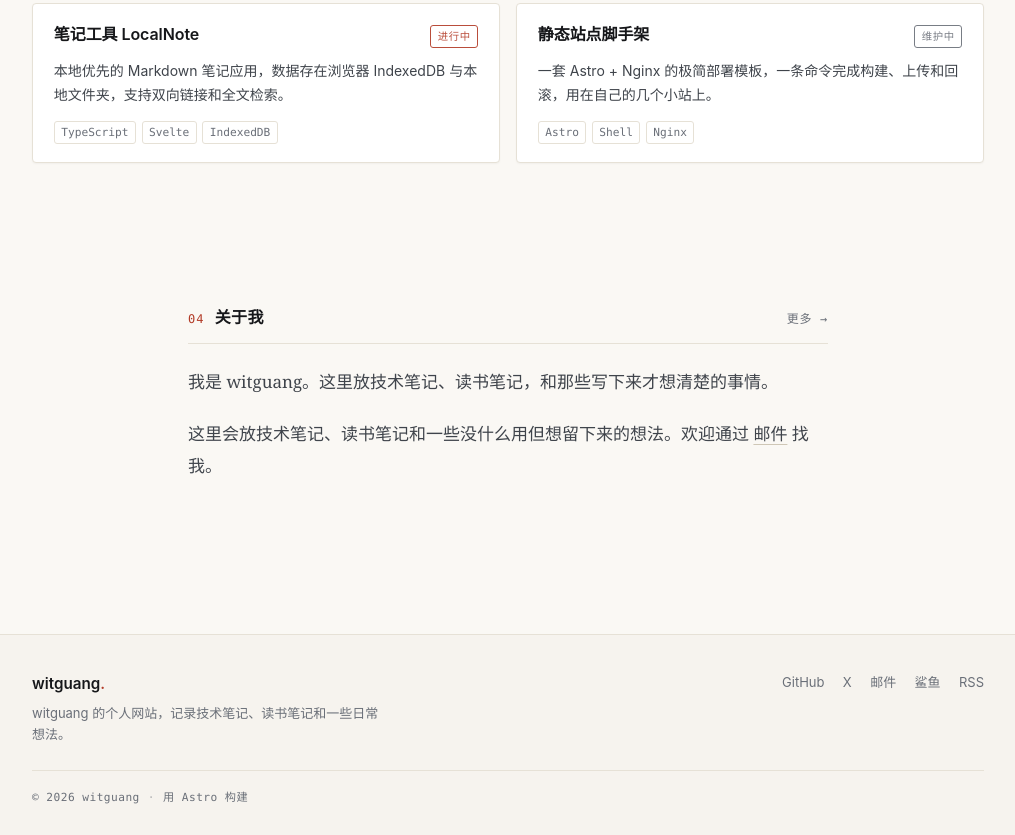
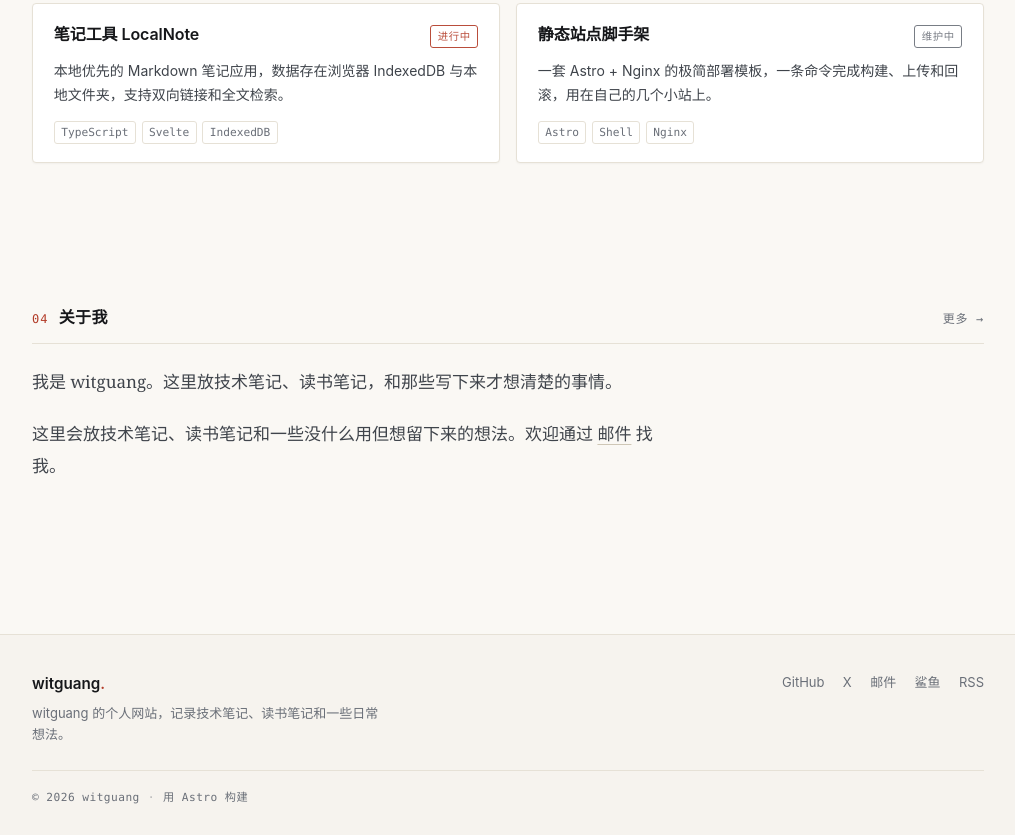
Before and after one commit to witguang/website, an Astro site: page / in a window 1280 px wide. Shown: the part 1595-2430 px from the top of the page, without its empty margins (132-1147 px from the left). Built offline with nearby package versions, Linux system fonts and the light colour scheme; Astro itself is replaced by a stand-in of ours; animation ran at ten frames a second.

Commit message:
修复：04 关于我区块标题栏与其余区块对齐

```diff
--- a/src/pages/index.astro
+++ b/src/pages/index.astro
@@ -122,7 +122,7 @@ const featured = projects.filter((project) => project.featured);
   </section>
 
   <section class="section">
-    <div class="wrap wrap--narrow">
+    <div class="wrap">
       <div class="section-head">
         <h2><span class="num">04</span>关于我</h2>
         <a class="more" href="/about/">更多 →</a>
@@ -388,6 +388,7 @@ const featured = projects.filter((project) => project.featured);
   }
 
   .about-teaser {
+    max-width: var(--measure);
     margin-top: 1.35rem;
   }
 
```
